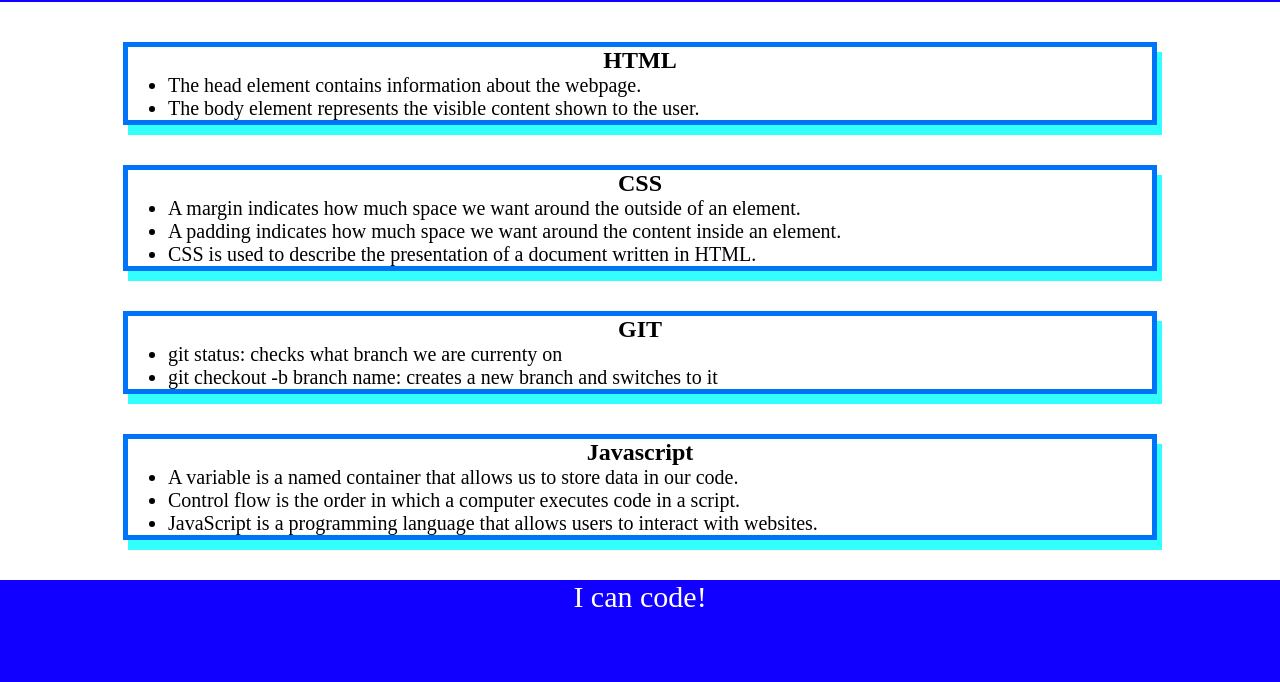
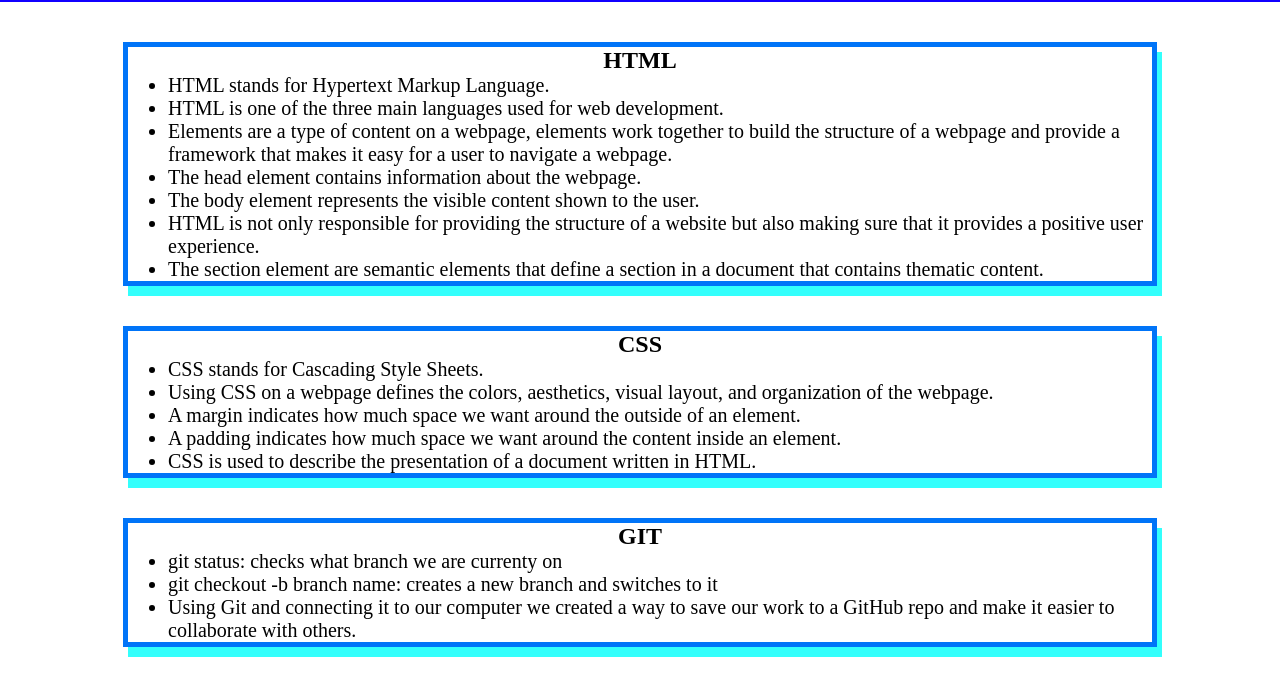
Before and after one commit to jdel-18/prework-study-guide, a plain HTML site: page prework-study-guide/index.html in a window 1280 px wide. Shown: the part 118-800 px from the top of the page. Drawn offline with Linux system fonts and the light colour scheme.

Commit message:
updated project README file

```diff
--- a/prework-study-guide/index.html
+++ b/prework-study-guide/index.html
@@ -17,14 +17,21 @@
       <section class="card" id="html-section">
 <h2>HTML</h2>
 <ul>
+  <li>HTML stands for Hypertext Markup Language.</li>
+  <li>HTML is one of the three main languages used for web development.</li>
+  <li>Elements are a type of content on a webpage, elements work together to build the structure of a webpage and provide a framework that makes it easy for a user to navigate a webpage.</li>
   <li>The head element contains information about the webpage.</li>
   <li>The body element represents the visible content shown to the user.</li>
+  <li>HTML is not only responsible for providing the structure of a website but also making sure that it provides a positive user experience.</li>
+  <li>The section element are semantic elements that define a section in a document that contains thematic content.</li>
 </ul>
       </section>
 
       <section class="card" id="css-section">
         <h2>CSS</h2>
         <ul>
+          <li>CSS stands for Cascading Style Sheets.</li>
+          <li>Using CSS on a webpage defines the colors, aesthetics, visual layout, and organization of the webpage.</li>
           <li>A margin indicates how much space we want around the outside of an element.</li>
           <li>A padding indicates how much space we want around the content inside an element.</li>
           <li>CSS is used to describe the presentation of a document written in HTML.</li>
@@ -37,6 +44,7 @@
         <ul>
           <li>git status: checks what branch we are currenty on</li>
           <li>git checkout -b branch name: creates a new branch and switches to it</li>
+          <li>Using Git and connecting it to our computer we created a way to save our work to a GitHub repo and make it easier to collaborate with others.</li>
         </ul>
 
       </section>
```
Also changed, not shown: 1 other file.
